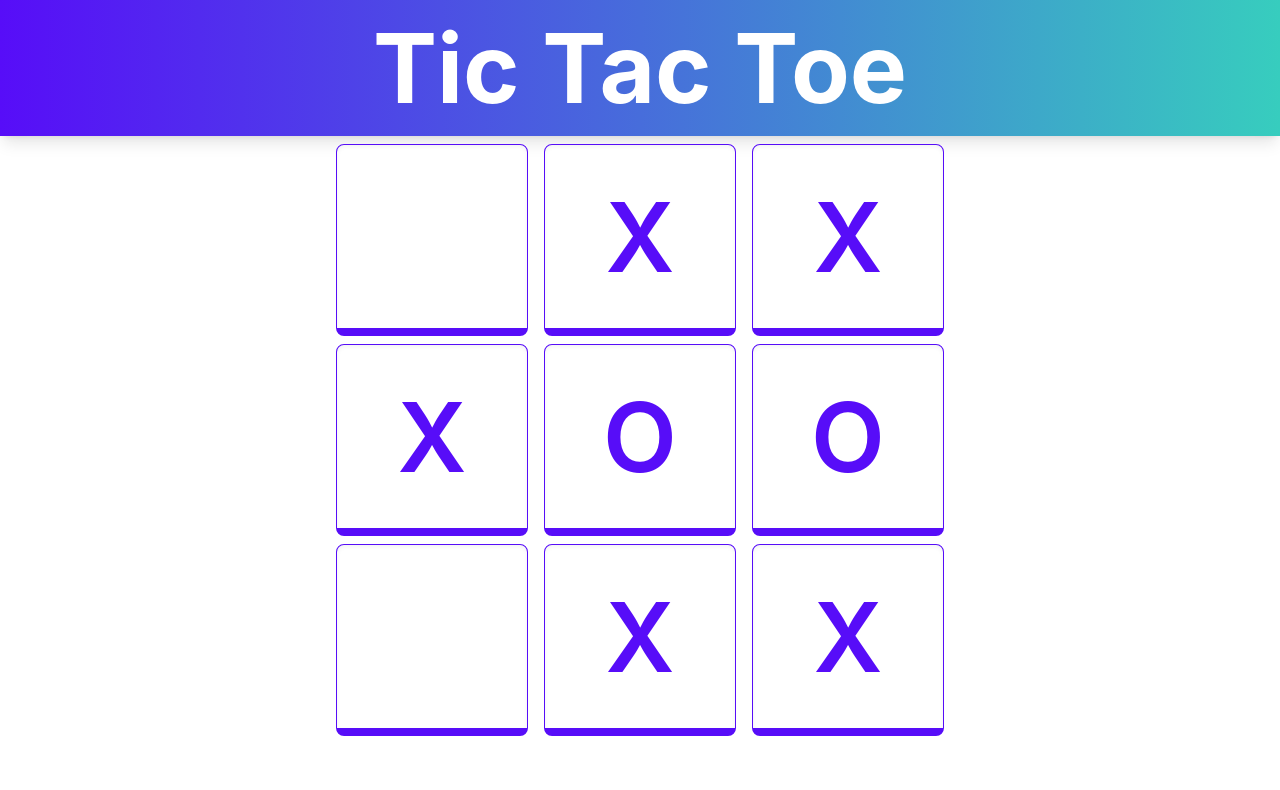
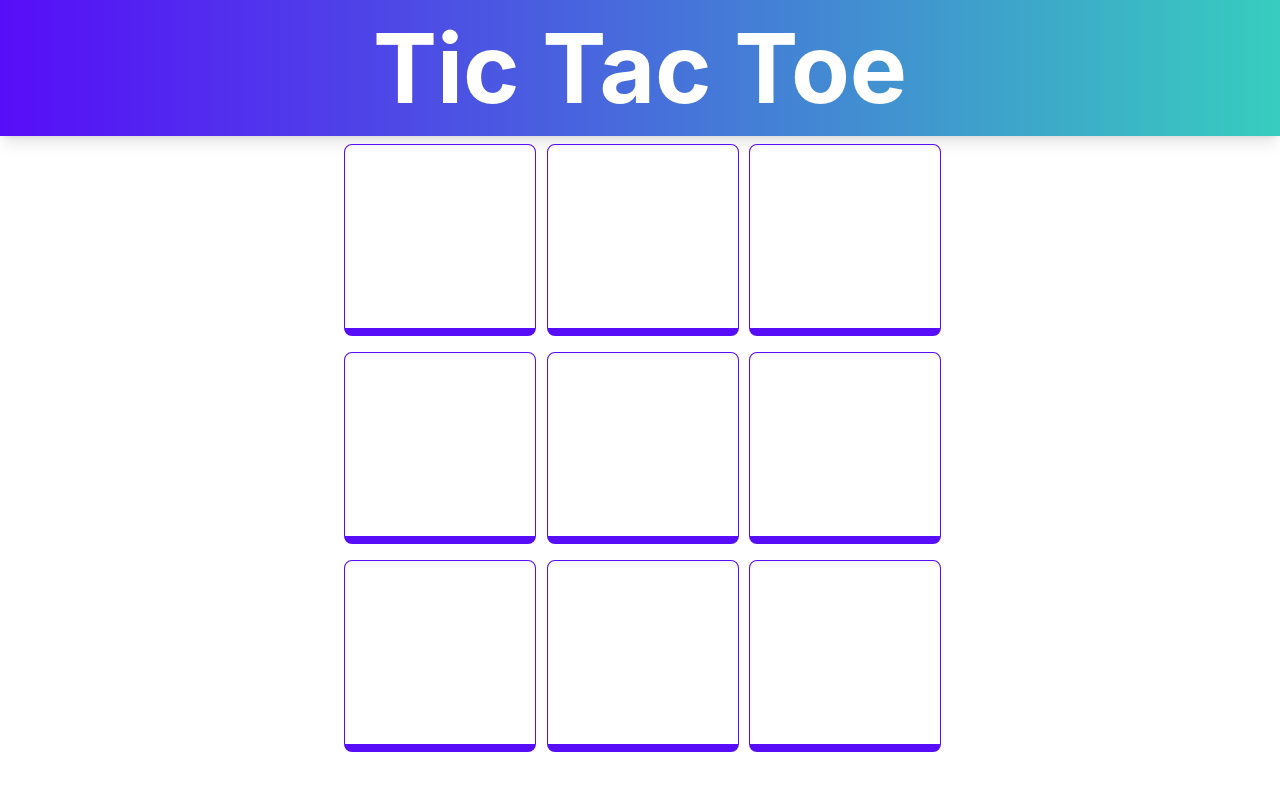
Before and after one commit to JhessReyes/tic-tac-toe, a React (Create React App) app: page / in a window 1280 px wide. Shown: the top 790 px of the page. Built offline with nearby package versions, Linux system fonts and the light colour scheme.

Commit message:
changes in the board

```diff
--- a/src/App.js
+++ b/src/App.js
@@ -25,7 +25,7 @@ function App() {
       <h1 className="title-game bg-clip-text">
         Tic Tac Toe
       </h1>
-      <Board className="bg-black" square={Defboard} onClick={handleClick} />
+      <Board squares={board} onClick={handleClick} />
     </div>
   );
 }
--- a/src/components/Board.jsx
+++ b/src/components/Board.jsx
@@ -1,26 +1,14 @@
 import React from "react";
 import Square from "./Square";
 
-function Board({ square, onClick }) {
+function Board({ squares, onClick }) {
   return (
     <>
       <div className="flex items-center justify-center">
-        <div className="flex-row">
-          <Square value={square[0]} onClick={() => onClick(square[0])} />
-          <Square value={square[1]} onClick={() => onClick(square[1])} />
-          <Square value={square[2]} onClick={() => onClick(square[2])} />
-        </div>
-
-        <div className="flex-row">
-          <Square value={square[3]} onClick={() => onClick(square[3])} />
-          <Square value={square[4]} onClick={() => onClick(square[4])} />
-          <Square value={square[5]} onClick={() => onClick(square[5])} />
-        </div>
-
-        <div className="flex-row">
-          <Square value={square[6]} onClick={() => onClick(square[6])} />
-          <Square value={square[7]} onClick={() => onClick(square[7])} />
-          <Square value={square[8]} onClick={() => onClick(square[8])} />
+        <div className="grid grid-cols-3 gap-0 w-[16rem] sm:w-[32rem] md:w-[32rem] xl:w-[38rem]">
+          {squares.map((square, i) => (
+            <Square key={i} value={square} onClick={() => onClick(i)} />
+          ))}
         </div>
       </div>
     </>
```
